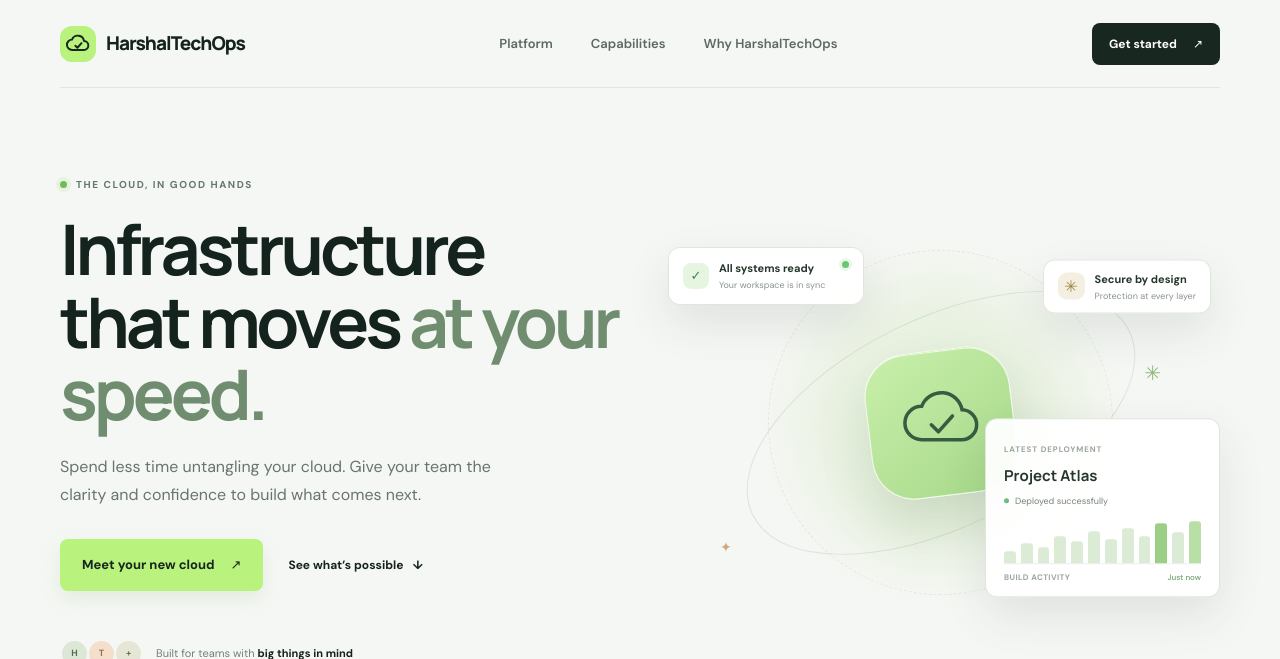
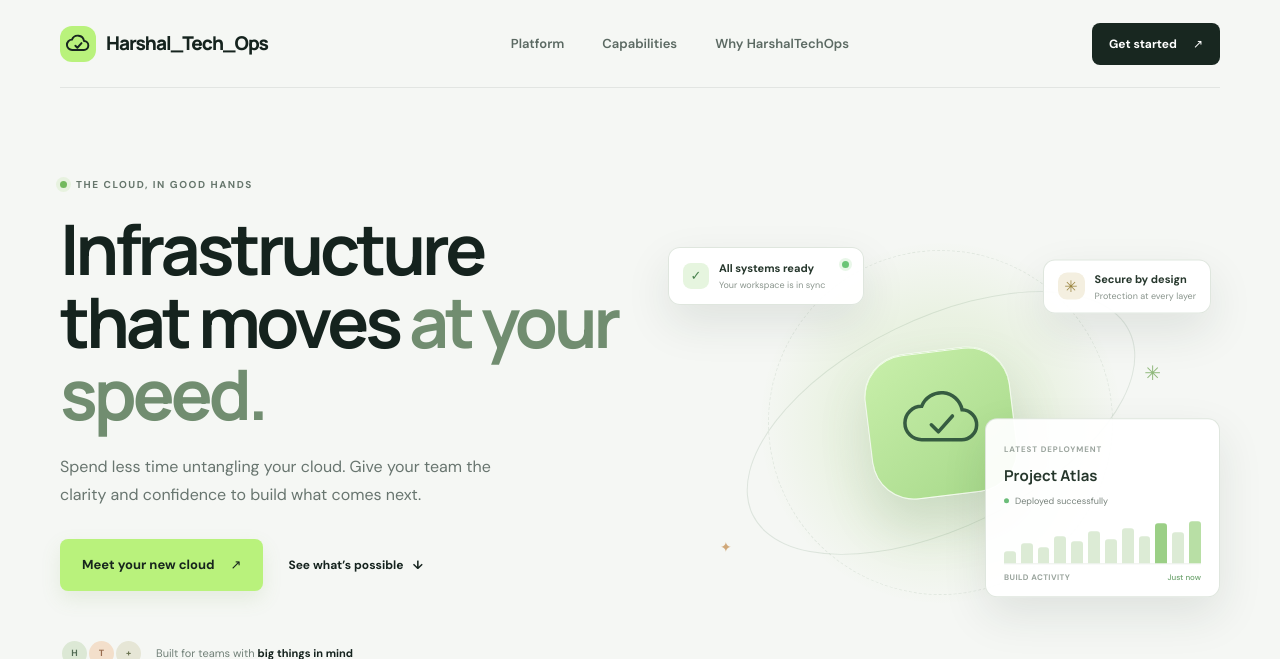
Before and after one commit to harshalfct/python-app, a Python web app: template templates/index.html in a window 1280 px wide. Shown: the top 659 px of the page. Run offline with Jinja, Linux system fonts and the light colour scheme; the template is opened without the code that fills it, so the values that code supplies are empty.

Commit message:
update index.html

```diff
--- a/templates/index.html
+++ b/templates/index.html
@@ -5,7 +5,7 @@
   <meta name="viewport" content="width=device-width, initial-scale=1">
   <meta name="theme-color" content="#f5f7f4">
   <meta name="description" content="HarshalTechOps gives ambitious teams a calmer, clearer way to build and scale in the cloud.">
-  <title>HarshalTechOps — Build at your speed</title>
+  <title>Harshal_Tech_Ops — Build at your speed</title>
   <link rel="preconnect" href="https://fonts.googleapis.com">
   <link rel="preconnect" href="https://fonts.gstatic.com" crossorigin>
   <link href="https://fonts.googleapis.com/css2?family=DM+Sans:wght@400;500;600;700&family=Manrope:wght@400;500;600;700;800&display=swap" rel="stylesheet">
@@ -19,7 +19,7 @@
         <span class="brand-mark" aria-hidden="true">
           <svg viewBox="0 0 32 32" fill="none"><path d="M9.4 22.8h13.1a5.1 5.1 0 0 0 .4-10.2A7.2 7.2 0 0 0 9.1 11a5.9 5.9 0 0 0 .3 11.8Z" stroke="currentColor" stroke-width="2.2" stroke-linecap="round" stroke-linejoin="round"/><path d="m13 18 2.3 2.3L20 15" stroke="currentColor" stroke-width="2.2" stroke-linecap="round" stroke-linejoin="round"/></svg>
         </span>
-        <span>HarshalTechOps</span>
+        <span>Harshal_Tech_Ops</span>
       </a>
       <div class="nav-links">
         <a href="#platform">Platform</a>
```
